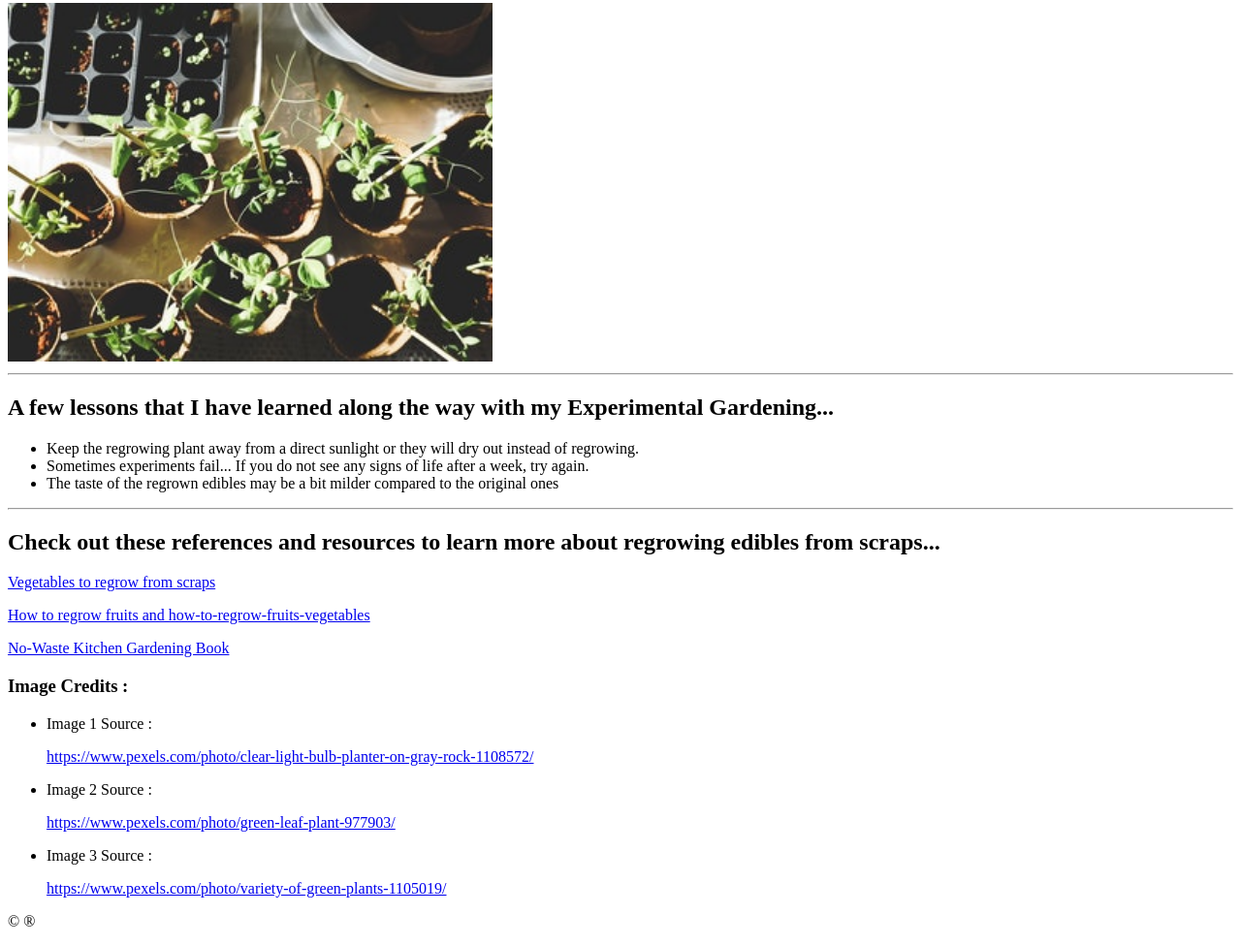
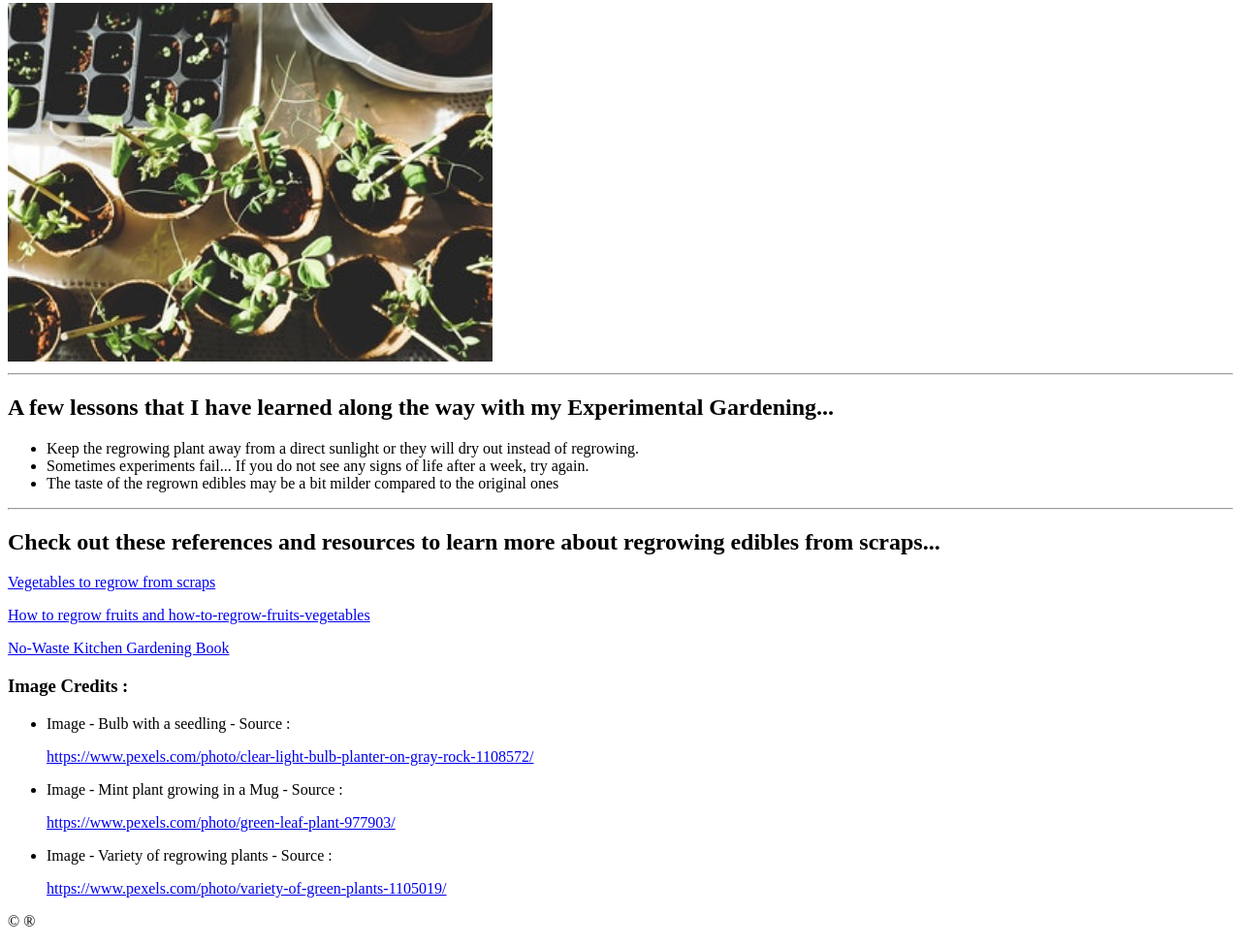
Before and after one commit to apalacd/meda-summer2020-apala, a plain HTML site: page projects/hobby/Project1.html in a window 1280 px wide. Shown: the part 1715-2691 px from the top of the page at 97% size. Drawn offline with Linux system fonts and the light colour scheme.

Commit message:
Updated Project1.html image credits

```diff
--- a/projects/hobby/Project1.html
+++ b/projects/hobby/Project1.html
@@ -116,14 +116,14 @@
   <h3>Image Credits : </h3>
     <ul>
       <p></p>
-      <li>Image 1 Source :</li>
+      <li>Image - Bulb with a seedling - Source :</li>
         <p><a href="https://www.pexels.com/photo/clear-light-bulb-planter-on-gray-rock-1108572/">https://www.pexels.com/photo/clear-light-bulb-planter-on-gray-rock-1108572/</a></p>
       <p></p>
-      <li>Image 2 Source :</li>
+      <li>Image - Mint plant growing in a Mug - Source :</li>
       <p></p>
       <p><a href="https://www.pexels.com/photo/green-leaf-plant-977903/">https://www.pexels.com/photo/green-leaf-plant-977903/</a></p>
       <p></p>
-      <li>Image 3 Source :</li>
+      <li>Image - Variety of regrowing plants - Source :</li>
       <p><a href="https://www.pexels.com/photo/variety-of-green-plants-1105019/">https://www.pexels.com/photo/variety-of-green-plants-1105019/</a></p>
     </ul>
 
```
